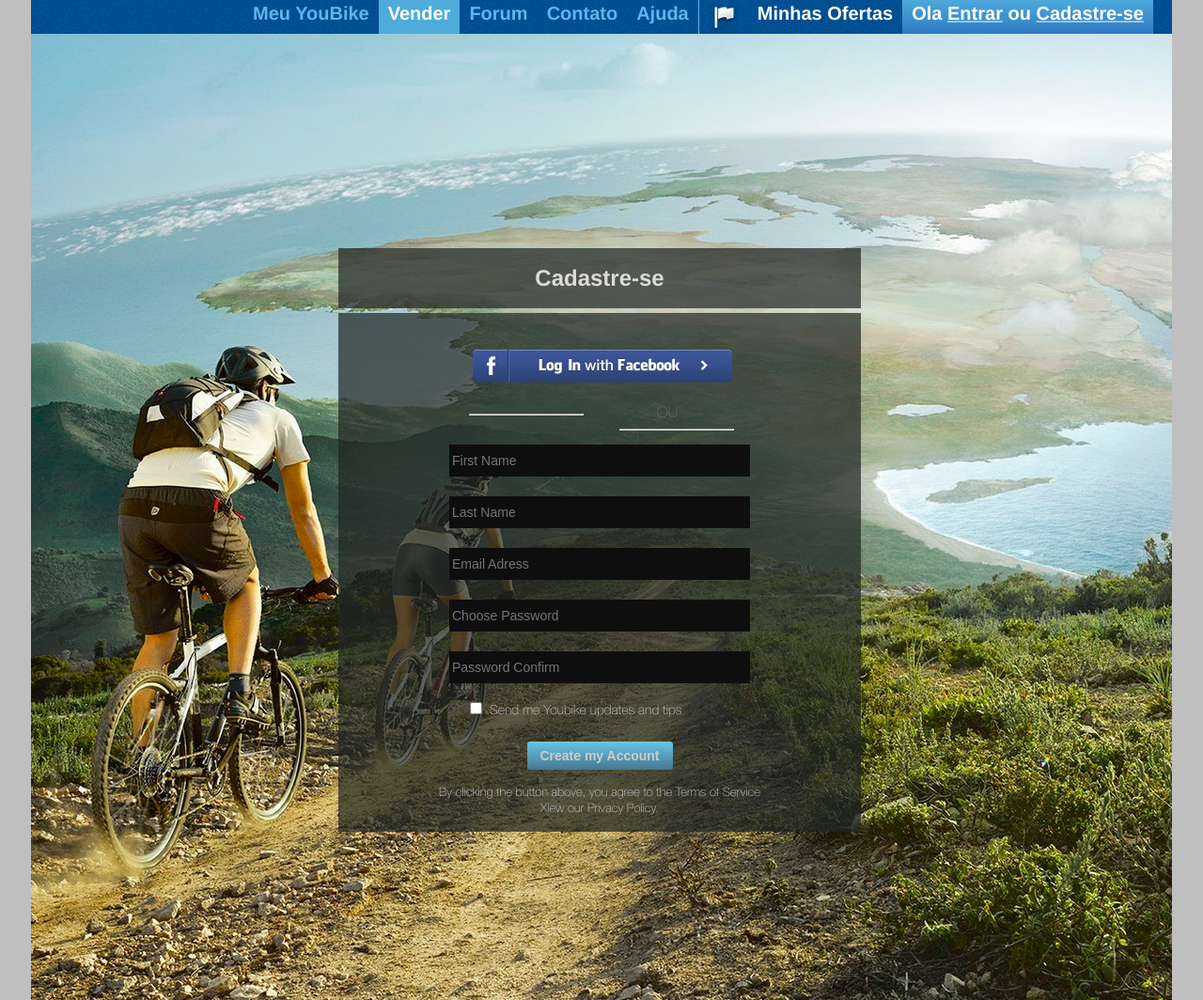
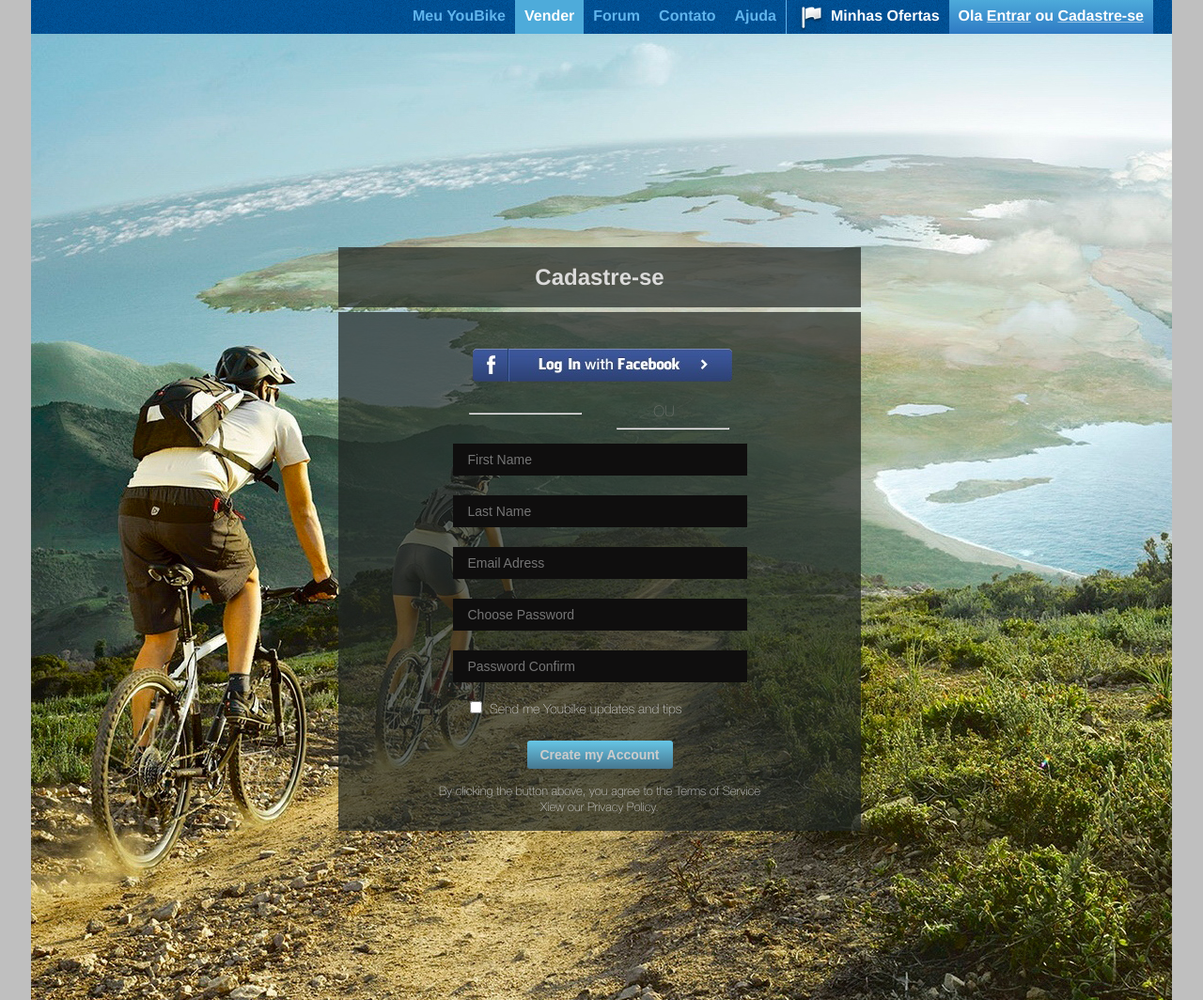
Before and after one commit to master-lily/GOIT_homework, a plain HTML site: page homework5/cadastre-se.html in a window 1280 px wide. Shown: the whole page at 94% size. Drawn offline with Linux system fonts and the light colour scheme.

Commit message:
homework

```diff
--- a/homework5/cadastre-se.html
+++ b/homework5/cadastre-se.html
@@ -34,16 +34,18 @@
                 <hr class="left"> OU <hr class="right">
             </div>
         <form action="#">
+            <div class="filling_fields">
             <label for="your_first_name"></label>
             <input type="text"  name="first_name" id="your_first_name"  placeholder="First Name" ><br><br>
             <label for="your_last_name"></label>
             <input type="text"  name="last_name"  id="your_last_name"  placeholder="Last Name"><br><br>
             <label for="your_email"></label>
             <input type="email" name="email" id="your_email" placeholder="Email Adress"><br><br>
-            <label for="chosing_password"></label>
-            <input type="password" name="password" id="chosing_password" placeholder="Choose Password"><br><br>
+            <label for="choosing_password"></label>
+            <input type="password" name="password" id="choosing_password" placeholder="Choose Password"><br><br>
             <label for="conforming_password"></label>
             <input type="password" name="password" id="conforming_password" placeholder="Password Confirm"><br><br>
+            </div>
            <div>
             <input type="checkbox" name="update_tips" id="update" value="site_update">
             <label for="update">Send me Youbike updates and tips</label>
--- a/homework5/css/style_cadastre.css
+++ b/homework5/css/style_cadastre.css
@@ -49,14 +49,11 @@
     float: right;
     padding-right: 10px;
     padding-left: 10px;
-    padding-top: 5px;
-    font-size: 20px;
+    padding-top: 10px;
+    font-size: 16px;
     font-weight: bold;
     display: block;
-    line-height: 18px;
-}
-.menu li a {
-
+    line-height: 13px;
 }
 
 .menu .meu a,
@@ -69,8 +66,7 @@
 .menu .vendor a,
 .menu .oferta a,
 .menu .entrance a,
-.menu .entrance span
-{
+.menu .entrance span {
     color: #fefefe;
 }
 
@@ -98,6 +94,12 @@
 .menu .oferta a {
     text-decoration: none;
 }
+
+.menu .oferta img {
+   margin-top: -5px;
+    margin-right: -15px;
+}
+
 .entrance a {
     text-decoration-color: #9ac2e4;
 }
@@ -111,9 +113,6 @@
    margin-left: 327px;
     padding-top: 20px;
     padding-bottom: 20px;
-
-
-
 }
 
 h1{
@@ -139,7 +138,7 @@
 
 
 .ou {
-    width: 300px;
+    width: 295px;
     margin-left: 130px;
     margin-top: 16px;
     margin-bottom: 25px;
@@ -168,13 +167,18 @@
     margin-bottom: 5px;
      padding-top: 8px;
      padding-bottom: 8px;
-     padding-right: 135px;
+     padding-right: 115px;
     background-color: #0f0e0e;
     border: 1px solid #0f0e0e;
     color: white;
      font-size: 14px;
      line-height: 14px;
 }
+
+ .filling_fields input {
+     padding-left: 15px;
+     padding-left: 15px;
+ }
 
 .registration form input[type="checkbox"]{
     margin-left: -50px;
```
